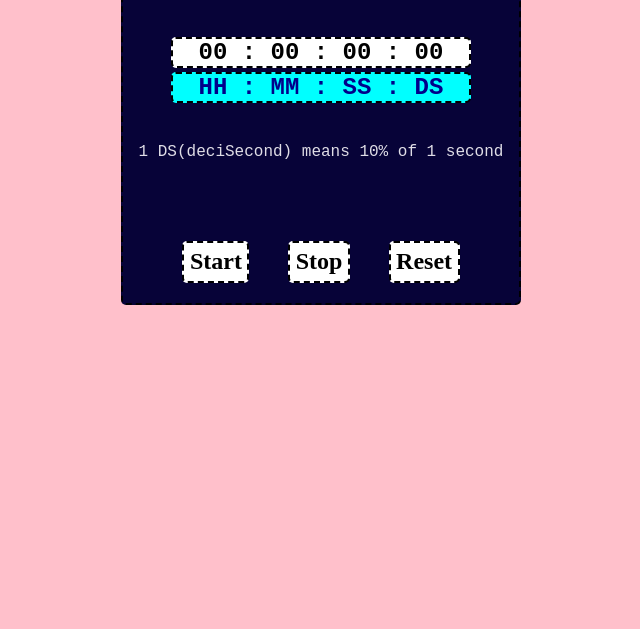
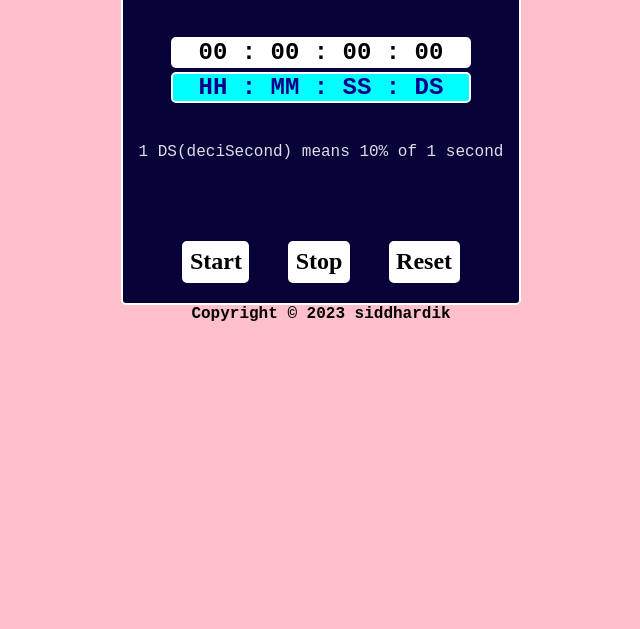
Before and after one commit to siddhardik/Stop_Watch, a plain HTML site: page index.html in a window 1280 px wide. Shown: the part 171-800 px from the top of the page, without its empty margins (319-959 px from the left). Drawn offline with Linux system fonts and the light colour scheme.

Commit message:
FUll Complete

```diff
--- a/index.html
+++ b/index.html
@@ -23,6 +23,8 @@
         </div>
     </div>
 
+    <h4 id="copy_right" class ="centre-text"> </h4>
+
     <script type="text/javascript" src="index.js"></script>
 </body>
 </html>
--- a/index.js
+++ b/index.js
@@ -95,3 +95,9 @@ function reset(){
 
 
 }
+
+
+// copyright portion Disclaimer
+
+let copyright = document.getElementById("copy_right");
+copyright.innerHTML = `Copyright © ${new Date().getFullYear()} siddhardik`;
--- a/style.css
+++ b/style.css
@@ -6,10 +6,7 @@ font-family:monospace ,cursive,sans-ser;
 /* color:white; */
 }
 
-@font-face {
-    font-family: digital-7;
-    src: url('digital-7.regular.ttf');
-  }
+
 
 
 :root{
@@ -29,7 +26,7 @@ body{
 /* border class  */
 .border{
     border-radius: 5px;
-    border:2px dashed black ;
+    border:2px solid white ;
 }
 
 
@@ -92,7 +89,6 @@ h1,h3,p{
 
 button{
     background-color: white;
-    font-family: 'Courier New', Courier, monospace;
     padding: 2%;
     font-family: 'Times New Roman', Times, serif;
     font-size:x-large;
```
Also changed, not shown: digital-7.regular.ttf (deleted).
